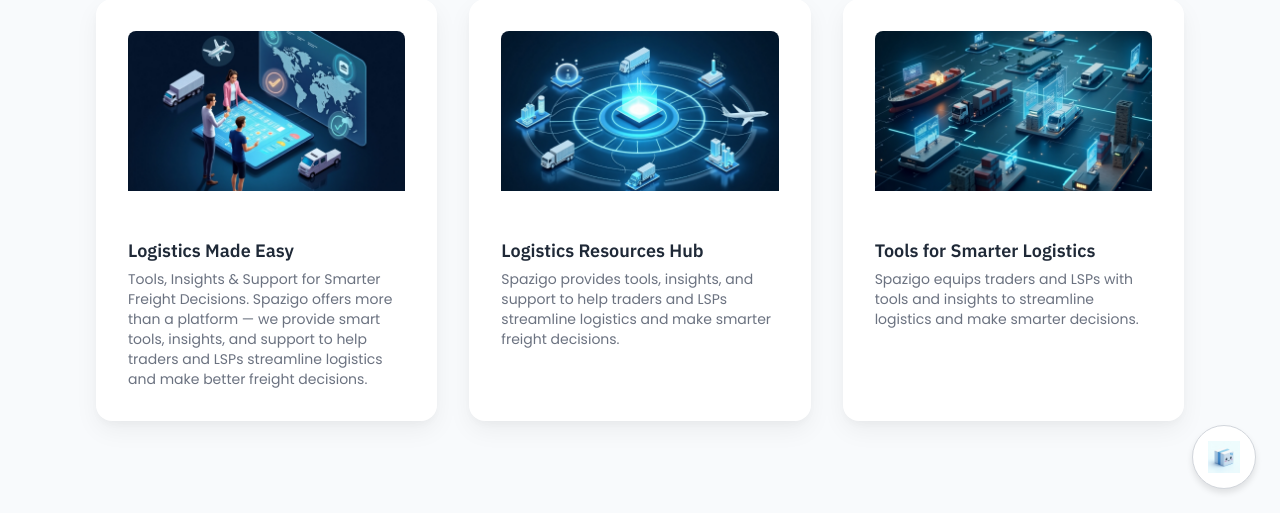
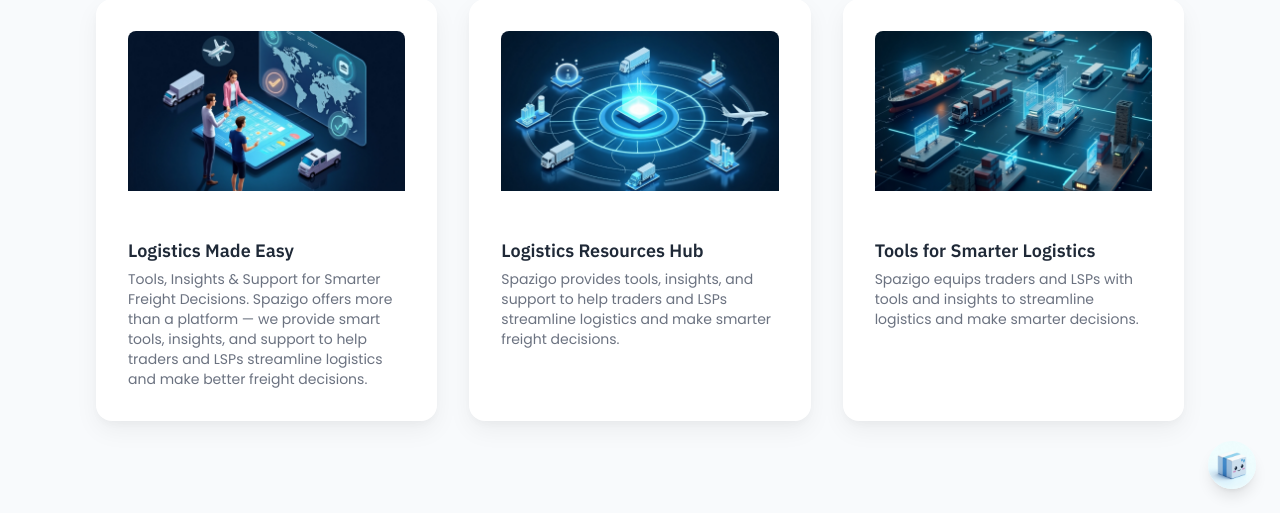
Before and after one commit to taskitminds/spazigo-website, a Flask app: page / in a window 1280 px wide. Shown: the part 2087-2600 px from the top of the page. Run offline with Flask 3, Linux system fonts and the light colour scheme; some libraries are stand-ins or nearby versions.

Commit message:
change the code

```diff
--- a/templates/index.html
+++ b/templates/index.html
@@ -241,7 +241,7 @@
    <!-- Project Card 1 -->
 <div class="floating-card flex flex-col gap-4 group transition-shadow hover:shadow-xl hover:shadow-gray-300 duration-300">
   <div class="w-full aspect-[16/10] rounded-lg overflow-hidden mb-4 transition-transform duration-300 ease-in-out transform group-hover:scale-105">
-    <img src="{{ url_for('static', filename='image/Easy.jpg') }}" alt="Logistics" loading="lazy" class="w-full h-full object-cover max-h-[160px]" />
+    <img src="{{ url_for('static', filename='image/easy.jpg') }}" alt="Logistics" loading="lazy" class="w-full h-full object-cover max-h-[160px]" />
   </div>
   <div>
     <h3 class="text-lg font-semibold text-[var(--color-text-primary)] mb-1" style="font-family: var(--font-heading)">
@@ -370,7 +370,7 @@
                     <div class="space-y-4 text-gray-300">
                         <div class="flex items-center">
                             <span class="material-icons mr-3 text-blue-400">location_on</span>
-                            <p>123 Logistics Tower, Mumbai, India 400001</p>
+                            <p>solamalai college madurai tamilnadu</p>
                         </div>
                         <div class="flex items-center">
                             <span class="material-icons mr-3 text-blue-400">email</span>
@@ -378,7 +378,7 @@
                         </div>
                         <div class="flex items-center">
                             <span class="material-icons mr-3 text-blue-400">call</span>
-                            <p>+91 9876543210</p>
+                            <p>+91 6369503254</p>
                         </div>
                     </div>
 
@@ -416,19 +416,24 @@
                 </div>
             </div>
 <div class="border-t border-gray-700 mt-12 pt-6">
-  <div class="flex justify-between items-center flex-col md:flex-row px-4">
-                  <div class="flex items-center space-x-3 self-start md:self-center">
-  <p class="text-gray-400 text-sm">© 2024 SPAZIGO. All rights reserved.</p>
+  <div class="flex flex-col items-center justify-center px-4">
+    <p class="text-gray-400 text-sm text-center">
+      © 2024 SPAZIGO. All rights reserved.
+    </p>
+  </div>
 </div>
+
 
             </div>
         </div>
    <!-- Floating Cargo Box Button -->
-       <div class="cargo-button">
-  <button class="cargo-circle" onclick="toggleChatbot()">
-    <img src="{{ url_for('static', filename='image/chatbot.jpg') }}" alt="Cargo Box" class="cargo-icon" />
-  </button>
+      <div class="fixed bottom-6 right-6 z-50 cursor-pointer" onclick="toggleChatbot()">
+  <img
+    src="{{ url_for('static', filename='image/chatbot.jpg') }}"
+    alt="Chatbot Icon"
+    class="w-12 h-12 rounded-full object-cover shadow-lg hover:scale-105 transition duration-300" />
 </div>
+
 
 
           <!-- Chatbot Panel -->
```
